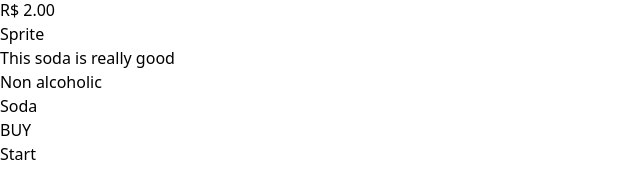
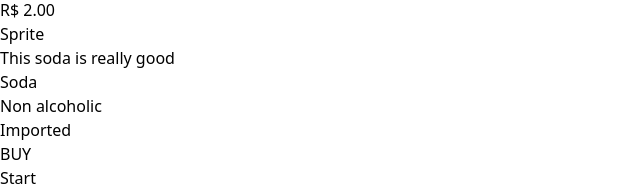
Before and after one commit to Rafaelse6/beverages-frontend, a React (Vite) app in the folder beverages/: page /product-details/1 in a window 1280 px wide. Shown: the part 393-585 px from the top of the page, without its empty margins (0-640 px from the left). Built offline with nearby package versions, Linux system fonts and the light colour scheme.

Commit message:
Rendering collections dinamically, Button with props

```diff
--- a/beverages/src/components/ButtonInverse/index.tsx
+++ b/beverages/src/components/ButtonInverse/index.tsx
@@ -1,7 +1,11 @@
-export default function ButtonInverse() {
+type Props = {
+  text: string;
+};
+
+export default function ButtonInverse({ text }: Props) {
   return (
     <div className="inline-flex h-10 px-4 py-2 rounded-md text-base font-bold items-center cursor-pointer border border-bec-color-btn-primary bg-bec-color-btn-inverse text-bec-color-btn-primary leading-none">
-      Start
+      {text}
     </div>
   );
 }
--- a/beverages/src/components/ButtonPrimary/index.tsx
+++ b/beverages/src/components/ButtonPrimary/index.tsx
@@ -1,7 +1,11 @@
-export default function ButtonPrimary() {
+type Props = {
+  text: string;
+};
+
+export default function ButtonPrimary({ text }: Props) {
   return (
     <div className="inline-flex h-10 px-4 py-2 rounded-md text-base font-bold items-center cursor-pointer border-none bg-bec-color-btn-primary text-bec-color-btn-inverse leading-none">
-      BUY
+      {text}
     </div>
   );
 }
--- a/beverages/src/components/ProductDetailsCard/index.tsx
+++ b/beverages/src/components/ProductDetailsCard/index.tsx
@@ -26,8 +26,9 @@
           {beverage.description}
         </p>
         <div className="flex flex-wrap justify-center text-center">
-          <ProductCategory name="Non alcoholic" />
-          <ProductCategory name="Soda" />
+          {beverage.categories.map((item) => (
+            <ProductCategory key={item.id} name={item.name} />
+          ))}
         </div>
       </div>
     </div>
--- a/beverages/src/routes/ProductDetails/index.tsx
+++ b/beverages/src/routes/ProductDetails/index.tsx
@@ -20,6 +20,10 @@
       id: 3,
       name: "Non alcoholic",
     },
+    {
+      id: 4,
+      name: "Imported",
+    },
   ],
 };
 
@@ -31,8 +35,8 @@
         <section id="product-details-section" className="dsc-container py-8">
           <ProductDetailsCard beverage={beverage} />
           <div className="flex justify-center gap-4 mt-6">
-            <ButtonPrimary />
-            <ButtonInverse />
+            <ButtonPrimary text="BUY" />
+            <ButtonInverse text="Start" />
           </div>
         </section>
       </main>
```
